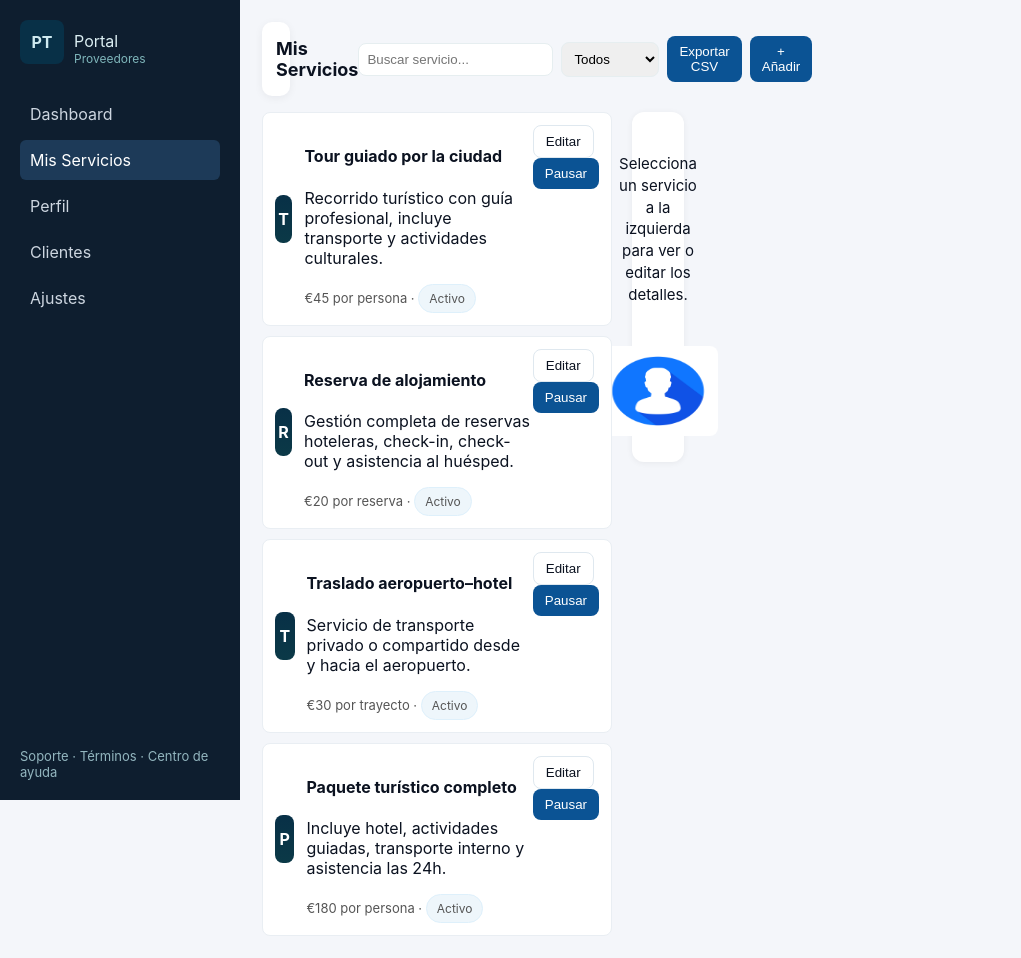
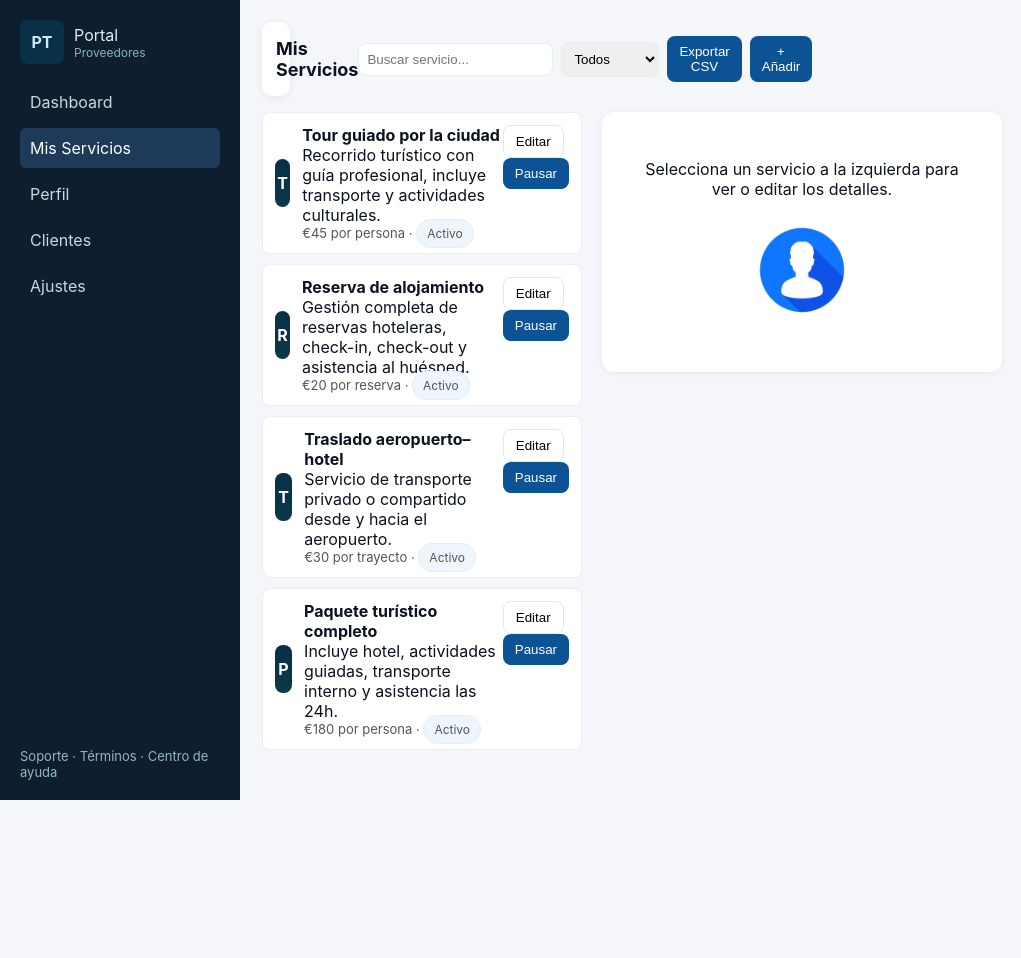
Before and after one commit to samueldiazgonzalez/Ocean_proyect, a PHP site: page /servicios.html in a window 1280 px wide. Shown: the whole page, without its empty margins (0-1021 px from the left). After the commit the page ends 800 px from the top, so only its background shows below. Run offline with PHP 8.4, Linux system fonts and the light colour scheme.

Commit message:
Se mejoro arreglo un problema de la vistas con el css

```diff
--- a/servicios.css
+++ b/servicios.css
@@ -57,157 +112,149 @@ body{
 }
 
 .left-col {
-  flex: 0 0 350px; /* columna izquierda fija */
+  flex: 0 0 320px;
 }
 
 .right-col {
-  flex: 1;        /* columna derecha EXPANDE */
-  max-width: 100%;
-}
-/* Topbar (mismo look) */
-.topbar{
-  display:flex;
-  justify-content:space-between;
-  align-items:center;
-  padding:14px;
-  background:var(--card);
-  border-radius:10px;
-  box-shadow:0 2px 8px rgba(11,18,32,0.06);
-  margin-bottom:16px;
-}
-.topbar h1{font-size:18px;margin:0}
-.topbar .actions{display:flex;gap:8px;align-items:center}
-.topbar input{padding:8px;border-radius:8px;border:1px solid #e6eef0}
-.topbar select{padding:8px;border-radius:8px;border:1px solid #e6eef0}
-
-/* Buttons */
-.btn{padding:8px 12px;border-radius:8px;border:0;background:var(--primary);color:white;cursor:pointer}
-.btn.ghost{background:transparent;color:#0b1220;border:1px solid #dfe8ef}
-.btn.primary{background:var(--primary)}
-
-/* ----------------------------- */
-/*    FIX IMPORTANTE AQUÍ        */
-/* ----------------------------- */
-
-/* Cambio de grid a FLEX más estable */
-.content{
-  display: flex;
-  gap: 20px;
-  width: 100%;
+  flex: 1;
+  min-width: 0; /* EVITA que se encoja */
 }
 
-/* Columna izquierda */
-.left-col{
-  width: 35%;
-  min-width: 280px;
+/* ---------------- LISTA DE SERVICIOS ---------------- */
+.services {
+  display: flex;
+  flex-direction: column;
+  gap: 10px;
 }
 
-/* Columna derecha */
-.right-col{
-  width: 65%;
-  position: relative;
+.service {
+  display: flex;
+  justify-content: space-between;
+  padding: 12px;
+  background: white;
+  border-radius: 8px;
+  border: 1px solid #e9eef3;
+}
+.service .left {
+  display: flex;
+  gap: 12px;
+  align-items: center;
+}
+.icon {
+  width: 48px;
+  height: 48px;
+  border-radius: 8px;
+  background: linear-gradient(180deg, #083047, #0b3947);
+  display: grid;
+  place-items: center;
+  color: white;
+  font-weight: 700;
+}
+.meta {
+  font-size: 13px;
+  color: #555;
+}
+.pill {
+  background: #eef6fb;
+  padding: 6px 10px;
+  font-size: 12px;
+  border-radius: 999px;
+  border: 1px solid #def0fb;
 }
 
-/* Panel vacío (mensaje inicial) */
-#emptyRight{
-  width: 100%;
-  min-height: 260px;
-  background: #fff;
-  padding: 26px;
+/* ---------------- RIGHT DETAIL PANEL ---------------- */
+.card {
+  background: white;
+  padding: 20px;
   border-radius: 12px;
   box-shadow: 0 1px 6px rgba(0,0,0,0.06);
+}
 
+.hidden { display: none; }
+
+.form-row {
+  display: flex;
+  flex-direction: column;
+  margin-bottom: 12px;
+}
+.form-row label {
+  margin-bottom: 6px;
+  font-size: 13px;
+}
+.form-row input,
+.form-row textarea {
+  padding: 8px;
+  border-radius: 8px;
+  border: 1px solid #e6eef0;
+}
+
+.form-actions {
+  display: flex;
+  justify-content: flex-end;
+  gap: 10px;
+}
+
+/* ---------------- EMPTY RIGHT SPACE ---------------- */
+#emptyRight {
+  display: flex;
+  flex-direction: column;
+  gap: 16px;
+  text-align: center;
+  align-items: center;
+  padding: 30px;
+}
+#emptyRight img {
+  width: 110px;
+  height: 110px;
+  border-radius: 10px;
+  object-fit: cover;
+}
+
+/* ---------------- BUTTONS ---------------- */
+.btn {
+  padding: 8px 12px;
+  border-radius: 8px;
+  background: var(--primary);
+  color: white;
+  border: none;
+  cursor: pointer;
+}
+.btn.ghost {
+  background: transparent;
+  border: 1px solid #dfe8ef;
+  color: black;
+}
+.btn.primary { background: var(--primary); }
+
+/* ---------------- RESPONSIVE ---------------- */
+@media (max-width: 980px) {
+  .wrapper { grid-template-columns: 1fr; }
+  .main { margin-left: 0; padding: 12px; }
+  .content { flex-direction: column; }
+  .left-col, .right-col { width: 100%; }
+}
+
+/* Evitar que la derecha se meta dentro */
+.right-col {
+  flex: 1;
+  min-width: 400px;
+  display: flex;
+  flex-direction: column;
+  gap: 20px;
+}
+
+/* Espacio correcto del panel vacío */
+.empty-panel {
   display: flex;
   flex-direction: column;
   align-items: center;
   justify-content: center;
-  text-align: center;
-  gap: 16px;
+  min-height: 260px;
 }
 
-#emptyRight p{
-  font-size: 15px;
-  line-height: 1.45;
-  max-width: 250px;
+/* Ajuste de cards de la izquierda para que no desborden */
+.services .service {
+  width: 100%;
+  max-width: 100%;
+  overflow: hidden;
 }
-
-/* Ajuste de imagen del avatar */
-#emptyRight img{
-  width: 90px;
-  height: 90px;
-}
-
-
-/* Services list */
-.services{
-  display:flex;
-  flex-direction:column;
-  gap:10px;
-  position:relative;
-  z-index:3; /* para que nada se monte encima */
-}
-
-/* Cards */
-.card{
-  background:var(--card);
-  padding:16px;
-  border-radius:10px;
-  box-shadow:0 1px 6px rgba(0,0,0,0.06);
-}
-
-/* Item servicio */
-.service{
-  display:flex;
-  justify-content:space-between;
-  align-items:flex-start;
-  padding:12px;
-  border-radius:8px;
-  background:#fff;
-  border:1px solid #e9eef3;
-}
-
-.service .left{display:flex;gap:12px;align-items:center}
-.icon{width:48px;height:48px;border-radius:8px;background:linear-gradient(180deg,#083047,#0b3947);color:#fff;display:grid;place-items:center;font-weight:700}
-.meta{font-size:13px;color:#555;margin-top:6px}
-.pill{display:inline-block;padding:6px 10px;border-radius:999px;background:#eef6fb;font-size:12px;border:1px solid #def0fb}
-
-/* Right column detail */
-.hidden{display:none}
-.form-row{display:flex;flex-direction:column;margin-bottom:10px}
-.form-row label{font-size:13px;color:#333;margin-bottom:6px}
-.form-row input, .form-row textarea{padding:8px;border-radius:8px;border:1px solid #e6eef0}
-.form-actions{display:flex;justify-content:flex-end;gap:8px;margin-top:8px}
-
-/* Modal */
-.modal-backdrop{position:fixed;inset:0;background:rgba(0,0,0,0.45);display:flex;align-items:center;justify-content:center}
-.modal{background:white;padding:14px;border-radius:10px;max-width:480px;width:100%}
-
-/* Avatar */
-.avatar img,
-.profile-photo img {
-  width: 100%;
-  height: 100%;
-  object-fit: cover;
-  display: block;
-  border-radius: 8px;
-}
-
-.avatar, .profile-photo {
-  background-position:center;
-  background-size:cover;
-  background-repeat:no-repeat;
-}
-
-/* Empty right placeholder image styling */
-#emptyRight img { width:120px; border-radius:8px; margin-top:10px }
-
-/* Small helpers */
-.muted{color:var(--muted);font-size:13px}
-
-/* Responsive */
-@media (max-width:980px){
-  .wrapper{grid-template-columns:1fr}
-  .main{margin-left:0;padding:12px}
-  .content{flex-direction:column}
-  .left-col, .right-col{width:100%}
-}
--- a/servicios.html
+++ b/servicios.html
@@ -44,11 +44,16 @@
   </header>
 
   <section class="content">
+
+    <!-- COLUMNA IZQUIERDA -->
     <aside class="left-col">
       <div id="servicesList" class="services"></div>
     </aside>
 
+    <!-- COLUMNA DERECHA -->
     <section class="right-col">
+
+      <!-- PANEL DETALLE -->
       <div id="serviceDetail" class="card hidden">
         <h3 id="detailTitle">Detalle</h3>
 
@@ -88,14 +93,16 @@
         </div>
       </div>
 
-          <div id="emptyRight" class="card">
+      <!-- PANEL VACÍO -->
+      <div id="emptyRight" class="card empty-panel">
         <p>Selecciona un servicio a la izquierda para ver o editar los detalles.</p>
-            <!-- usa la imagen local -->
         <img src="imagenes/imagen_proveedor.jpg" alt="avatar proveedor">
       </div>
+
     </section>
   </section>
 </main>
+
   </div>
 
   <script src="servicios.js" defer></script>
```
Also changed, not shown: other parts of servicios.css (+94 -39 lines). Lines whose indentation alone changed are shown as unchanged.
